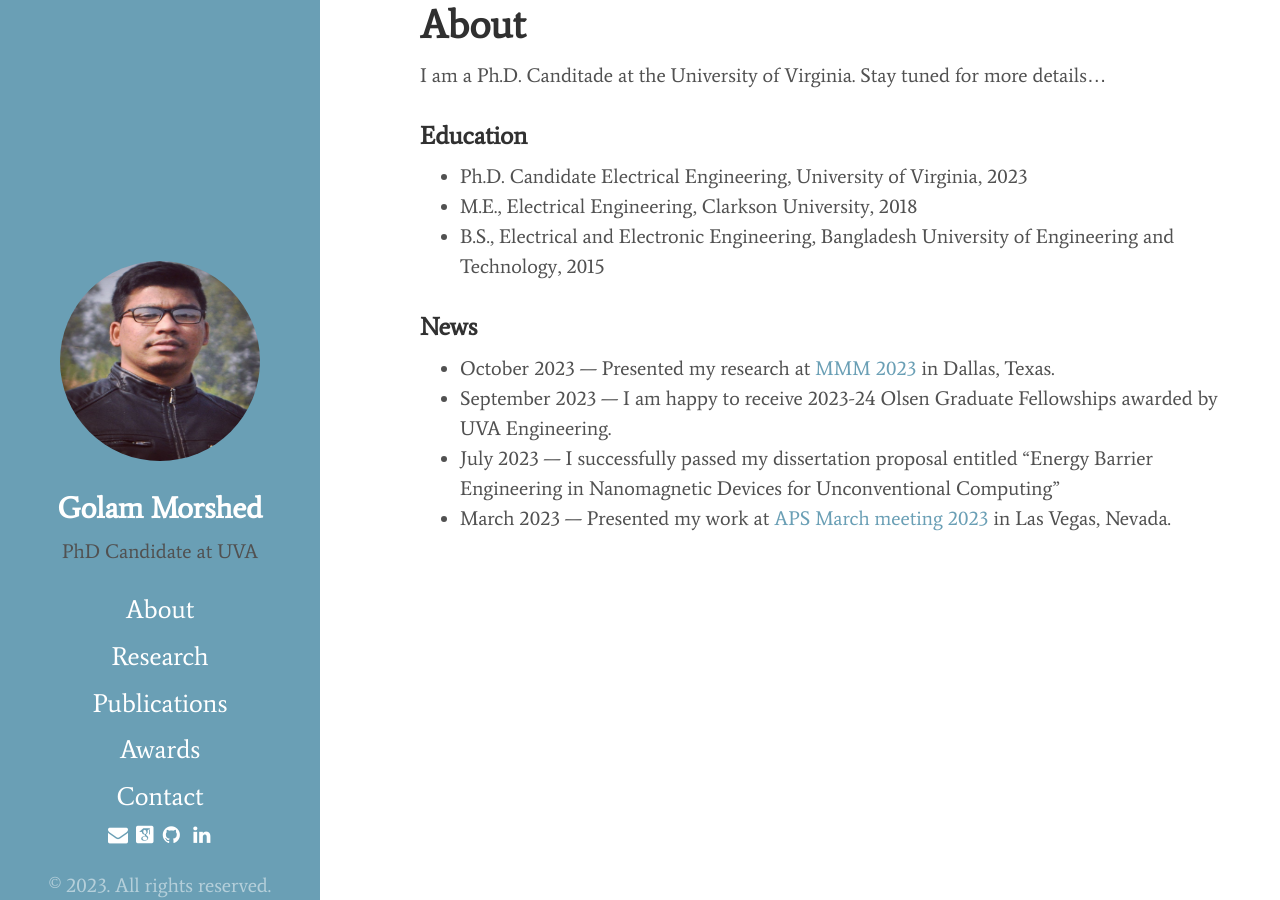
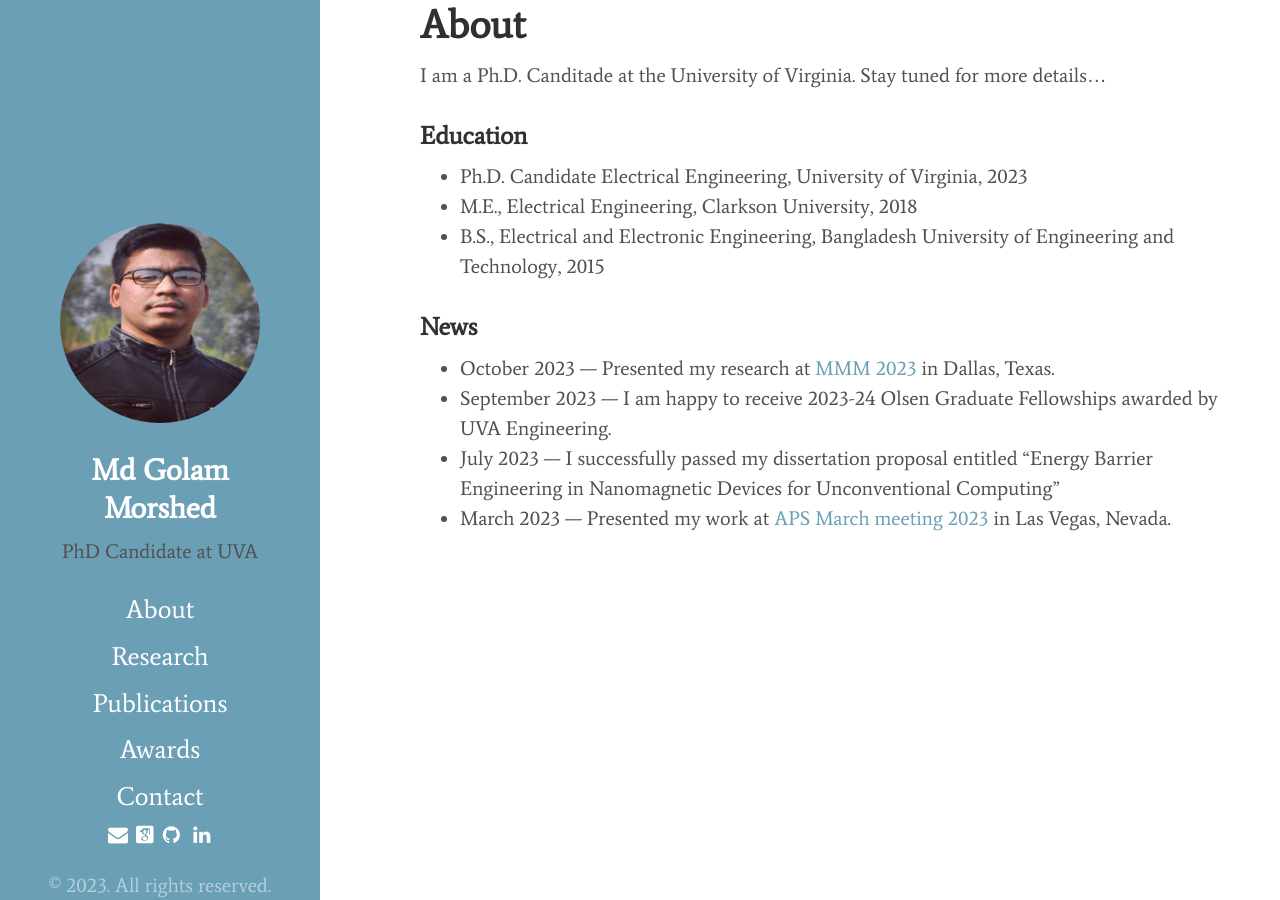
Before and after one commit to mgmorshed/mgmorshed.github.io, a Jekyll site: the page built from index.md, in a window 1280 px wide. Built offline with Jekyll 4.4.1, drawn with Linux system fonts in a browser that asks for light colours; cached includes are drawn as plain includes; some web fonts are replaced.

```diff
--- a/_config.yml
+++ b/_config.yml
@@ -7,14 +7,14 @@ permalink:        pretty
 #relative_permalinks: true
 
 # Setup
-title:            Golam Morshed
-tagline:          'Golam Morshed'
+title:            Md Golam Morshed
+tagline:          'Md Golam Morshed'
 description:      'PhD Candidate at UVA'
 url:              http://mgmorshed.github.io
 #baseurl:          /
 
 author:
-  name:           'Golam Mrosehd'
+  name:           'Md Golam Mrosehd'
   #url:            http://mgmorshed.github.io
 
 logo:             /assets/img/photo_golam.jpg
```
